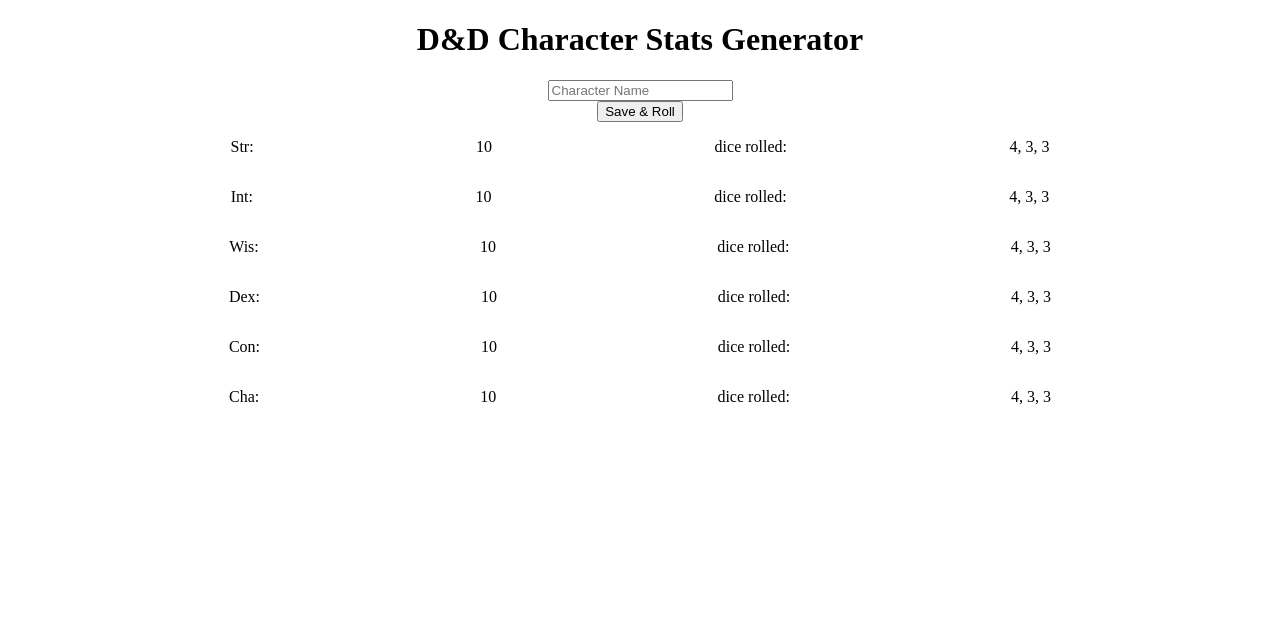
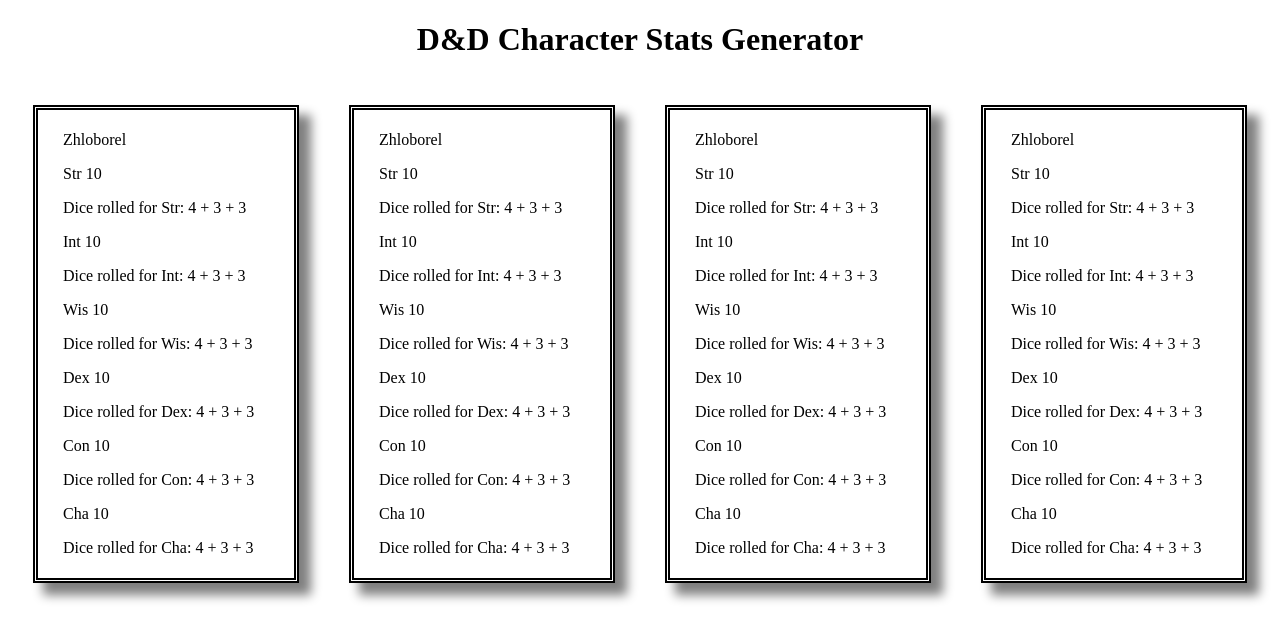
Before and after one commit to Snarls-at-Fleas/ttrpg, a plain HTML site: page DnDStatGen/index.html in a window 1280 px wide. Drawn offline with Linux system fonts and the light colour scheme.

Commit message:
Add function to display character data from object

```diff
--- a/DnDStatGen/index.html
+++ b/DnDStatGen/index.html
@@ -8,47 +8,6 @@
     </head>
     <body>
         <h1>D&D Character Stats Generator</h1>
-        <div id="nameInput">
-            <input class="characterName" placeholder="Character Name"></input>
-        </div>
-        <div id="rollButton">
-            <button type="button" value="roll">Save & Roll</button>
-        </div>
-        <div class = "stat" class="strength">
-            <p>Str:</p>
-            <p class="statValue">10</p>
-            <p>dice rolled:</p>
-            <p class="diceRolled">4, 3, 3</p>
-        </div>
-        <div class = "stat" class="intelligence">
-            <p>Int:</p>
-            <p class="statValue">10</p>
-            <p>dice rolled:</p>
-            <p class="diceRolled">4, 3, 3</p>
-        </div>
-        <div class = "stat" class="wisdom">
-            <p>Wis:</p>
-            <p class="statValue">10</p>
-            <p>dice rolled:</p>
-            <p class="diceRolled">4, 3, 3</p>
-        </div>
-        <div class = "stat" class="dexterity">
-            <p>Dex:</p>
-            <p class="statValue">10</p>
-            <p>dice rolled:</p>
-            <p class="diceRolled">4, 3, 3</p>
-        </div>
-        <div class = "stat" class="constitution">
-            <p>Con:</p>
-            <p class="statValue">10</p>
-            <p>dice rolled:</p>
-            <p class="diceRolled">4, 3, 3</p>
-        </div>
-        <div class = "stat" class="charisma">
-            <p>Cha:</p>
-            <p class="statValue">10</p>
-            <p>dice rolled:</p>
-            <p class="diceRolled">4, 3, 3</p>
-        </div>
+        <div class = "charSheets"></div>
     </body>
 </html>
--- a/DnDStatGen/script.js
+++ b/DnDStatGen/script.js
@@ -1,8 +1,3 @@
-let characterName = "Zhloborel";
-
-// Temorary string for character name display
-// <h2 class="characterName">Character Name</h2>
-
 function diceRoll(diceNumber, dieSize) {
     let rollResultsArray = [];
     for (i = 1; i <= diceNumber; i++) {
@@ -12,38 +7,78 @@ function diceRoll(diceNumber, dieSize) {
     return rollResultsArray;
 }
 
-let stats = [
-    {name: "Str", value: 0, roll: []},
-    {name: "Int", value: 0, roll: []},
-    {name: "Wis", value: 0, roll: []},
-    {name: "Dex", value: 0, roll: []},
-    {name: "Con", value: 0, roll: []},
-    {name: "Cha", value: 0, roll: []}
+let pc00001 = [
+    {charName: "Zhloborel"},
+    {name: "Str", value: 10, roll: [4, 3, 3]},
+    {name: "Int", value: 10, roll: [4, 3, 3]},
+    {name: "Wis", value: 10, roll: [4, 3, 3]},
+    {name: "Dex", value: 10, roll: [4, 3, 3]},
+    {name: "Con", value: 10, roll: [4, 3, 3]},
+    {name: "Cha", value: 10, roll: [4, 3, 3]}
 ];
 
-for (let i = 0; i < 6; i++) {
-    stats[i].roll = diceRoll(3, 6);
-    for (let j = 0; j <= 2; j++) {
-        stats[i].value = stats[i].value + stats[i].roll[j];
-    }
+// const para = document.createElement('p');
+// para.innerText = playerCharacter[0].charName;
+// const div = document.querySelector('.characterName');
+// div.appendChild(para);
+
+// FUNCTION IS WRONG
+// It should work as follows:
+// Create div with class 'character'
+// Create div with class 'characterName'
+// Create p with character name
+// Append p to div 'characterName'
+// Create six divs with classes 'stat' & 'Str or Dex etc'
+// Create ps for them with stats & dice rolls
+// Append ps to appropriate divs
+// Append div 'character' as a child to div charSheets
+// Also do something about you naming!!!
+
+function displayCharacter(charNumber, sheetsCount) {
+    // Create div for current character and append it to charSheets
+    // div as a child
+    let divCharacter = document.createElement('div');
+    divCharacter.classList.toggle('character');
+    divCharacter.classList.toggle(sheetsCount);
+    let container = document.querySelector('.charSheets');
+    container.appendChild(divCharacter);
+    // Create paragraph for character name with class .characterName
+    // add name as text content taken from object
+    // and append it to prev div as a child
+    let paraCharName = document.createElement('p');
+    paraCharName.classList.toggle('characterName');
+    paraCharName.textContent = charNumber[0].charName;
+    container = document.querySelector('.' + sheetsCount);
+    container.appendChild(paraCharName);
+    // Create div to contain character stats and dice rolled for them
+    // and append it to div with class 'character' as a child
+    let divCharacterStats = document.createElement('div');
+    divCharacterStats.classList.toggle('characterStats');
+    container = document.querySelector('.' + sheetsCount);
+    container.appendChild(divCharacterStats);
+    // Go through stat in the object (elements 1-6), create two paragraphs for each:
+    // one to display the name of the stat and it's value and another to display dice rolled for it.
+    // Add two clases - 'stat' & short name for the stat taken from object.
+    // Add text content to both paragraphs
+    // Append both as children to 'characterStats' div
+    for (i = 1; i <= 6; i++) {
+        let para1 = document.createElement('p');
+        para1.classList.toggle('stat');
+        para1.classList.toggle(charNumber[i].name);
+        let para2 = document.createElement('p');
+        para2.classList.toggle('diceRolled');
+        para1.classList.toggle(charNumber[i].name);
+        para1.textContent = charNumber[i].name + " " + charNumber[i].value;
+        para2.textContent = "Dice rolled for " + charNumber[i].name + ": " + charNumber[i].roll[0] + " + "
+        + charNumber[i].roll[1] + " + " + charNumber[i].roll[2]
+        let container = document.querySelector('.' + sheetsCount);
+        container.appendChild(para1);
+        container.appendChild(para2);
+    } return;
 }
 
-function saveAndRoll() {
-    let nameEntered = document.getElementsByClassName('characterName')[0].value;
-    const nameDisplay = document.getElementById('nameInput');
-    const buttonDisplay = document.getElementById('rollButton');
-    if (nameEntered === "") {
-        nameEntered = "Zhloborel";
-    }
-    nameDisplay.innerHTML = '<p2>' + nameEntered + '</p2>';
-    rollButton.innerHTML = '';
-};
-
-// console.log("Character name:", characterName);
-// for (let i = 0; i <= 5; i++) {
-//     console.log(stats[i].name, stats[i].value, "- dice rolled for",
-//     stats[i].name, stats[i].roll[0], stats[i].roll[1], stats[i].roll[2]);
-// }
-
-const btn = document.querySelector('button');
-btn.addEventListener('click', () => saveAndRoll());
+for (let i = 0; i < 4; i++) {
+    let n = "sheet" + "000" + i;
+    console.log(n);
+    displayCharacter(pc00001, n);
+}
--- a/DnDStatGen/style.css
+++ b/DnDStatGen/style.css
@@ -2,23 +2,20 @@ h1 {
     text-align: center;
 }
 
-#nameInput {
+.charSheets {
     display: flex;
-    justify-content: center;
-    font-size: x-large;
-    font-weight: bold;
+    justify-content: left;
+}
+
+.character {
+    border-style: double;
+    border-width: 5px;
+    padding: 5px 25px 5px 25px;
+    margin: 25px;
+    box-shadow: 11px 11px 10px 1px grey;
+    width: 250px;
 }
 
 .stat {
-    display: flex;
-    justify-content:space-evenly;
+    text-align: left;
 }
-
-button {
-    text-align: center;
-}
-
-#rollButton {
-    display: flex;
-    justify-content: center;
-}
```
